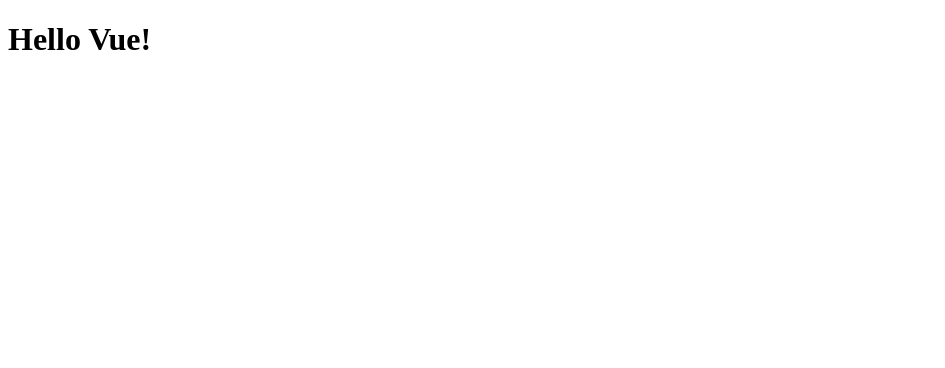
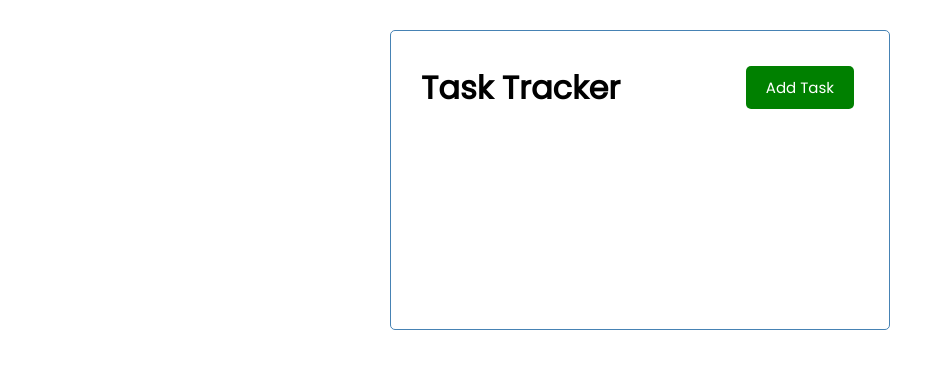
Before and after one commit to xebol/task-tracker, a Vue app: page / in a window 1280 px wide. Shown: the top 368 px of the page, without its empty margins (0-945 px from the left). Built offline with nearby package versions, Linux system fonts and the light colour scheme.

Commit message:
create Header and Button components

```diff
--- a/src/App.vue
+++ b/src/App.vue
@@ -1,13 +1,97 @@
 <template>
-    <h1>Hello Vue!</h1>
+  <div class="container">
+    <Header title="Task Tracker"/>
+  </div>
 </template>
 
+
 <script>
+import Header from './components/Header';
+
 
 export default {
+  //define component here
   name: 'App',
   components: {
+    Header
+  },
+  data() {
+    return {
+      tasks: [],
+    }
+  },
+  created() {
+    this.tasks = [
+      {
+      id: 1,
+      text: "Doctor's Appointment",
+      day: "March 1st at 2:30pm",
+      reminder: true
+    },
+    {
+      id: 2,
+      text: "Meeting at School",
+      day: "March 3rd at 1:30pm",
+      reminder: true
+    },
+    {
+      id: 3,
+      text: "Food Shopping",
+      day: "March 3rd at 11:00am",
+      reminder: false
+    }
+  ]
+  }
+};
+</script>
 
-  }
+<style>
+@import url('https://fonts.googleapis.com/css2?family=Poppins:wght@300;400&display=swap');
+
+* {
+  box-sizing: border-box;
+  margin: 0;
+  padding: 0;
 }
-</script>
+
+body {
+  font-family: 'Poppins', sans-serif;
+}
+
+.container {
+  max-width: 500px;
+  margin: 30px auto;
+  overflow: auto;
+  min-height: 300px;
+  border: 1px solid steelblue;
+  padding: 30px;
+  border-radius: 5px;
+}
+
+.btn {
+  display: inline-block;
+  background: #000;
+  color: #fff;
+  border: none;
+  padding: 10px 20px;
+  margin: 5px;
+  border-radius: 5px;
+  cursor: pointer;
+  text-decoration: none;
+  font-size: 15px;
+  font-family: inherit;
+}
+
+.btn:focus {
+  outline: none;
+}
+
+.btn:active {
+  transform: scale(0.98);
+}
+
+.btn-block {
+  display: block;
+  width: 100%;
+}
+</style>
--- /dev/null
+++ b/src/components/Button.vue
@@ -0,0 +1,22 @@
+<template>
+  <!-- v-on:click="onClick()" === @click for adding an event -->
+  <button @click="onClick()" v-bind:style="{background: color}" class="btn">{{ text  }}</button>
+</template>
+
+<script>
+  export default {
+    /* eslint-disable */
+    name: 'Button',
+    props: {
+      text: String,
+      color: String
+    },
+    methods: {
+      // adding a method when an event is defined
+      onClick() {
+        console.log("click")
+      }
+    }
+  }
+
+</script>
--- /dev/null
+++ b/src/components/Header.vue
@@ -0,0 +1,33 @@
+<template>
+  <header>
+    <h1>{{ title }}</h1>
+    <Button text="Add Task" color="green"/>
+  </header>
+</template>
+
+
+<script>
+import Button from './Button';
+
+export default {
+  /* eslint-disable */
+  name: 'Header',
+  props: {
+    title: String
+  },
+  components: {
+    Button
+  }
+};
+</script>
+
+
+<!-- scoped means any styling is only applied to this particular component -->
+<style scoped>
+header {
+  display: flex;
+  justify-content: space-between;
+  align-items: center;
+  margin-bottom: 20px;
+}
+</style>
--- /dev/null
+++ b/src/components/Tasks.vue
@@ -0,0 +1,3 @@
+<template>
+
+</template>
```
